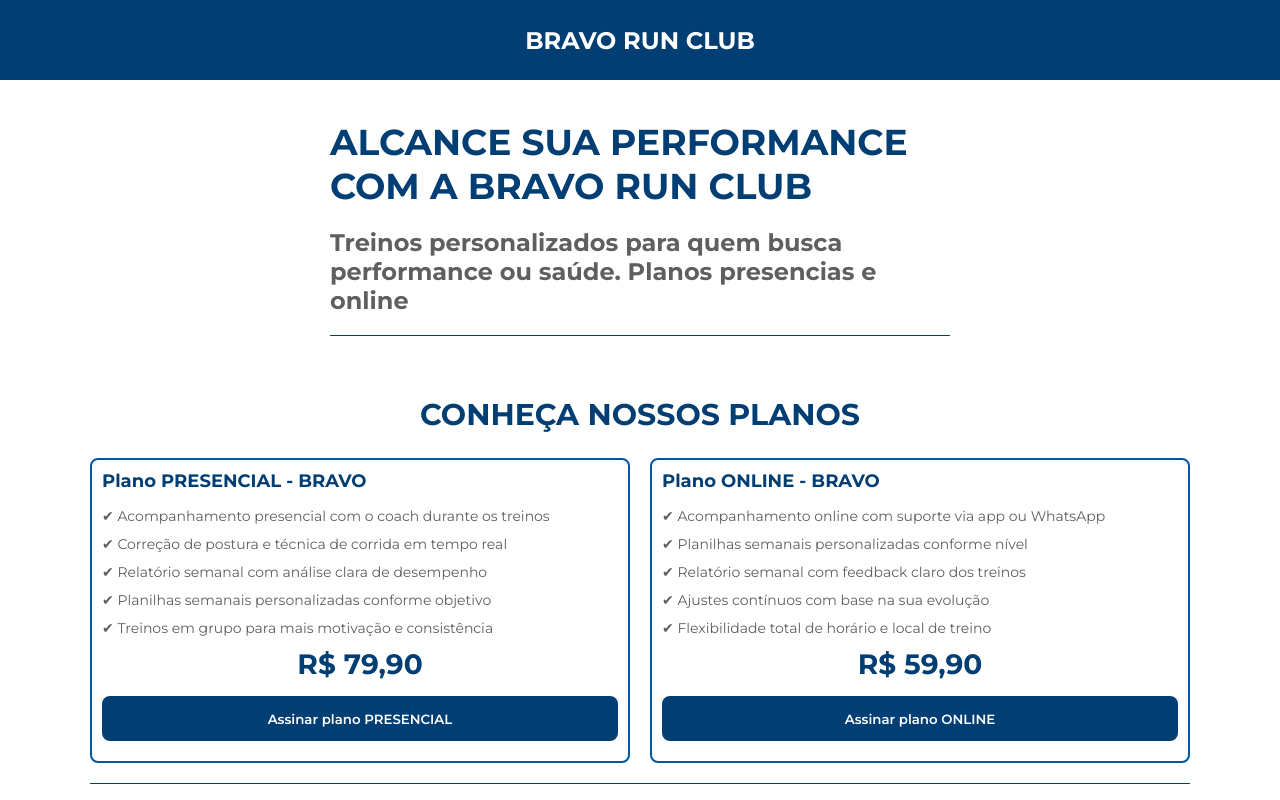
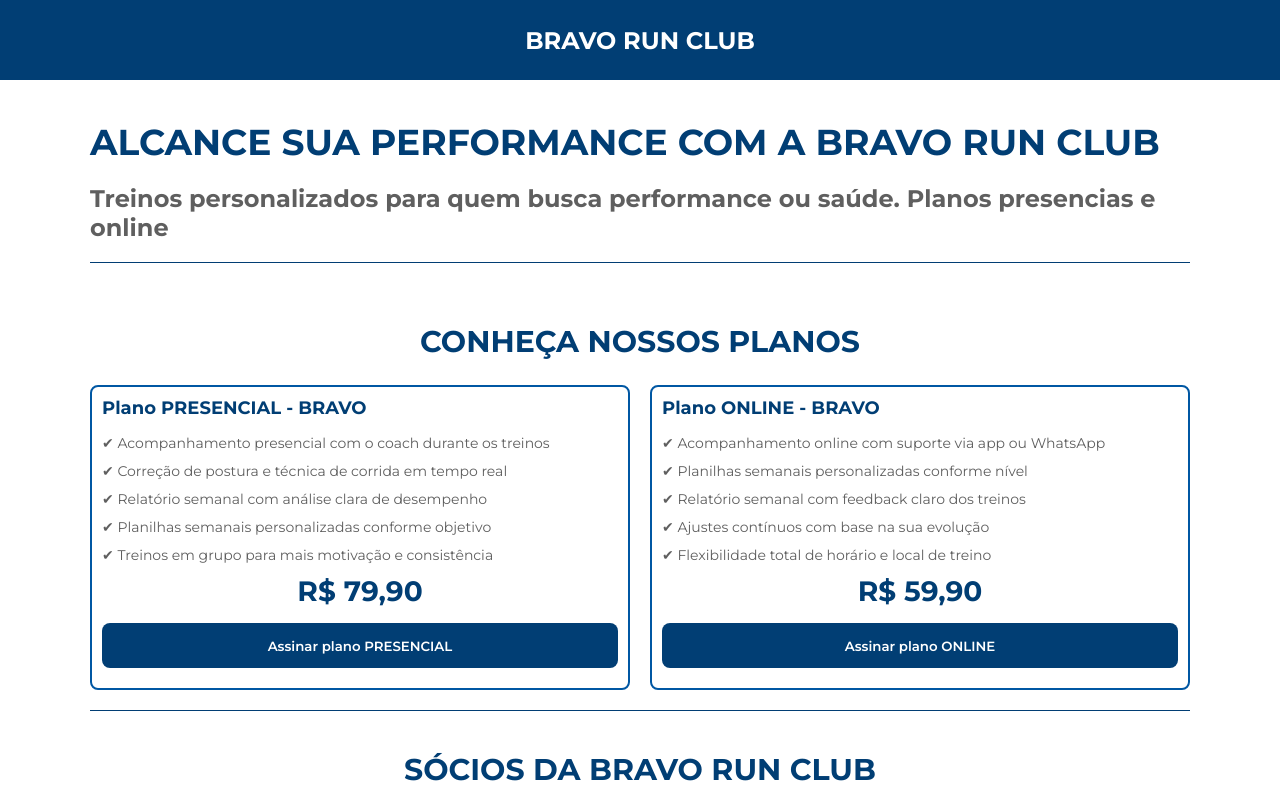
Before and after one commit to cauerg44/assessoria-bravo-run-club-project, a React (Vite) app in the folder frontend/: page / in a window 1280 px wide. Shown: the top 800 px of the page. Built offline with nearby package versions, Linux system fonts and the light colour scheme.

Commit message:
refactor: container name, motivational card responsive, folders components name

```diff
--- a/frontend/src/App.tsx
+++ b/frontend/src/App.tsx
@@ -1,4 +1,4 @@
-import Header from "./components/Header";
+
 import ClientHome from "./routes/ClientHome";
 
 export default function App() {
--- a/frontend/src/components/Footer/index.tsx
+++ b/frontend/src/components/Footer/index.tsx
@@ -4,7 +4,7 @@
 export default function Footer() {
   return (
     <footer className="brc-footer">
-      <div className="brc-footer-container temp-container">
+      <div className="brc-footer-container brc-container-1100">
         <div className="brc-footer-container-content">
           <div className="brc-footer-social-media">
             <img src={instagramIcon} alt="Instagram" />
--- a/frontend/src/components/CardFoundersModal/index.tsx
+++ b/frontend/src/components/FoundersCardsModalHome/index.tsx
@@ -4,9 +4,9 @@
 import vitorImg from '../../assets/vitor.jpeg';
 import instagramIcon from '../../assets/instagram-icon.svg';
 
-export default function CardFoundersModal() {
+export default function FoundersCardsModalHome() {
   return (
-    <div className='brc-founders-modal-container temp-container'>
+    <div className='brc-founders-modal-container brc-container-1100'>
       <h2>Sócios da Bravo Run Club</h2>
       <div className='brc-founders-modal'>
         <div className='brc-founder-card'>
--- a/frontend/src/components/Header/index.tsx
+++ b/frontend/src/components/Header/index.tsx
@@ -3,7 +3,7 @@
 export default function Header() {
   return (
     <header>
-      <nav className='temp-container'>
+      <nav className='brc-container-1100'>
         <h1>Bravo Run Club</h1>
       </nav>
     </header>
--- a/frontend/src/components/HomeCard/index.tsx
+++ b/frontend/src/components/MotivationalCardHomeModal/index.tsx
@@ -1,8 +1,8 @@
 import './styles.css';
 
-export default function HomeCard() {
+export default function MotivationalCardHomeModal() {
   return (
-    <div className="brc-motivational-card-modal line-bottom-blue temp-container">
+    <div className="brc-motivational-card-modal line-bottom-blue brc-container-1100">
       <h2>ALCANCE SUA PERFORMANCE COM A BRAVO RUN CLUB</h2>
       <h4>Treinos personalizados para quem busca performance ou saúde. Planos presencias e online</h4>
     </div>
--- a/frontend/src/components/HomeCard/styles.css
+++ b/frontend/src/components/MotivationalCardHomeModal/styles.css
@@ -1,8 +1,6 @@
 .brc-motivational-card-modal {
   display: flex;
   flex-direction: column;
-  align-items: center;
-  width: 50%;
 }
 
 .brc-motivational-card-modal h2 {
--- a/frontend/src/components/CardPlansModal/index.tsx
+++ b/frontend/src/components/PlansCardsHomeModal/index.tsx
@@ -1,10 +1,10 @@
 import './styles.css';
 import ButtonPrimary from "../ButtonPrimary";
 
-export default function CardPlansModal() {
+export default function PlansCardsHomeModal() {
   return (
     <>
-      <div className='brc-modal-container line-bottom-blue temp-container'>
+      <div className='brc-modal-container line-bottom-blue brc-container-1100'>
         <h2>Conheça nossos planos</h2>
         <div className='brc-modal-container-cards'>
           <div className="brc-plan-card">
--- a/frontend/src/index.css
+++ b/frontend/src/index.css
@@ -36,7 +36,7 @@
   padding: 0 20px;
 }
 
-.temp-container {
+.brc-container-1100 {
   width: 100%;
   max-width: 1100px;
   margin: 0 auto;
--- a/frontend/src/routes/ClientHome/index.tsx
+++ b/frontend/src/routes/ClientHome/index.tsx
@@ -1,24 +1,23 @@
-import CardFoundersModal from "../../components/CardFoundersModal";
-import CardPlansModal from "../../components/CardPlansModal";
+import './styles.css';
 import Header from "../../components/Header";
-import HomeCard from "../../components/HomeCard";
-import './styles.css';
 import Footer from "../../components/Footer";
-
+import MotivationalCardHomeModal from "../../components/MotivationalCardHomeModal";
+import PlansCardsHomeModal from "../../components/PlansCardsHomeModal";
+import FoundersCardsModalHome from "../../components/FoundersCardsModalHome";
 
 export default function ClientHome() {
   return (
     <>
       <Header />
       <main>
-        <section id="brc-motivational-section">
-          <HomeCard />
+        <section id="brc-home-motivational-section">
+          <MotivationalCardHomeModal />
         </section>
         <section id="brc-home-plans-section">
-          <CardPlansModal />
+          <PlansCardsHomeModal />
         </section>
         <section id="brc-home-founders-section">
-          <CardFoundersModal />
+          <FoundersCardsModalHome />
         </section>
       </main>
       <Footer />
--- a/frontend/src/routes/ClientHome/styles.css
+++ b/frontend/src/routes/ClientHome/styles.css
@@ -1,4 +1,4 @@
-#brc-motivational-section {
+#brc-home-motivational-section {
   padding: 20px 0;
 }
 
```
Also changed, not shown: frontend/src/components/FoundersCardsModalHome/styles.css (renamed from frontend/src/components/CardFoundersModal/styles.css), frontend/src/components/PlansCardsHomeModal/styles.css (renamed from frontend/src/components/CardPlansModal/styles.css).
